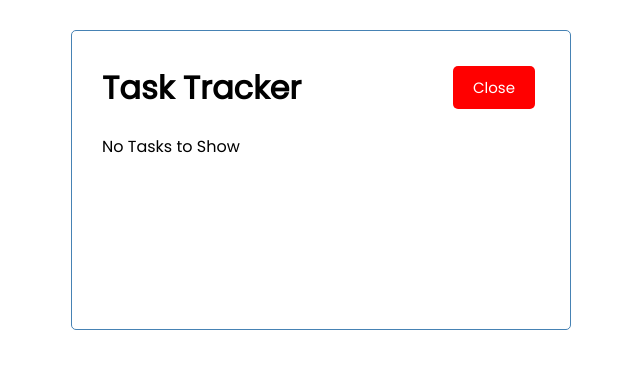
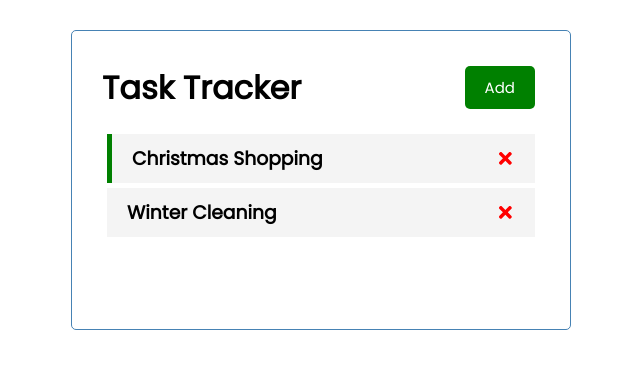
Before and after one commit to hayleyrobin/react-task-tracker, a React (Create React App) app: page / in a window 1280 px wide. Shown: the top 368 px of the page, without its empty margins (319-959 px from the left). Built offline with nearby package versions, Linux system fonts and the light colour scheme; data requests are answered from the project's data file.

Commit message:
Added delete to fetch tasks from json and reversed Add Button function

```diff
--- a/db.json
+++ b/db.json
@@ -1,19 +1,13 @@
 {
   "tasks": [
     {
-        "id": 1,
-        "text": "Food Shopping",
-        "day": "Feb 5th at 2:30pm",
-        "reminder": false
-    },
-    {
-        "id": 2,
+      "id": "2",
       "text": "Christmas Shopping",
       "day": "Feb 6th at 1:30pm",
       "reminder": true
     },
     {
-        "id": 3,
+      "id": "3",
       "text": "Winter Cleaning",
       "day": "Feb 7th at 3:30pm",
       "reminder": false
--- a/src/App.js
+++ b/src/App.js
@@ -1,4 +1,4 @@
-import { useState } from "react";
+import { useState, useEffect } from "react";
 import Header from "./components/Header";
 import Tasks from "./components/Tasks";
 import AddTask from "./components/AddTask";
@@ -7,6 +7,24 @@ function App() {
   const [showAddTask, setShowAddTask] = useState(false); // state to show/hide AddTask form
   const [tasks, setTasks] = useState([]); // state to hold tasks array
 
+  // Get Tasks from server
+  useEffect(() => {
+    const getTasks = async () => {
+      const tasksFromServer = await fetchTasks();
+      setTasks(tasksFromServer); // adds tp our tasks state
+    }
+
+    getTasks();
+  }, []); //empty dependency array means it runs if only on initial render
+
+  // Fetch Tasks
+      //fetch returns a promise
+    const fetchTasks = async () => { //await promise/response from server
+      const result = await fetch('http://localhost:5002/tasks'); //fetch tasks from json server
+      const data = await result.json(); //await data from response in json format
+
+      return data;
+    }
   // Add Task
   const addTask = (task) => {
     const id = Math.floor(Math.random() * 10000) + 1; // generate random id
@@ -15,8 +33,12 @@ function App() {
   };
 
   //Delete Task
-  const deleteTask = (id) => {
-    setTasks(tasks.filter((task) => task.id !== id));
+  const deleteTask = async (id) => {
+    await fetch(`http://localhost:5002/tasks/${id}`, { // dont need tp save in a variable since not getting any data back
+      method: 'DELETE',
+    });
+
+    setTasks(tasks.filter((task) => task.id !== id)); //filter out deleted task from UI
   };
 
   // Toggle Reminder
--- a/src/components/Header.js
+++ b/src/components/Header.js
@@ -5,7 +5,7 @@ const Header = ({ title = 'Task Tracker' , onAdd, showAdd }) => {
   return (
     <header className="header">
       <h1>{title}</h1>
-      <Button color={showAdd ? "green" : "red"} text={showAdd ? "Add Task" : "Close"} onClick={onAdd} />
+      <Button color={showAdd ? "red" : "green"} text={showAdd ? "Close" : "Add"} onClick={onAdd} />
 
     </header>
   );
```
Lines whose indentation alone changed are shown as unchanged.
